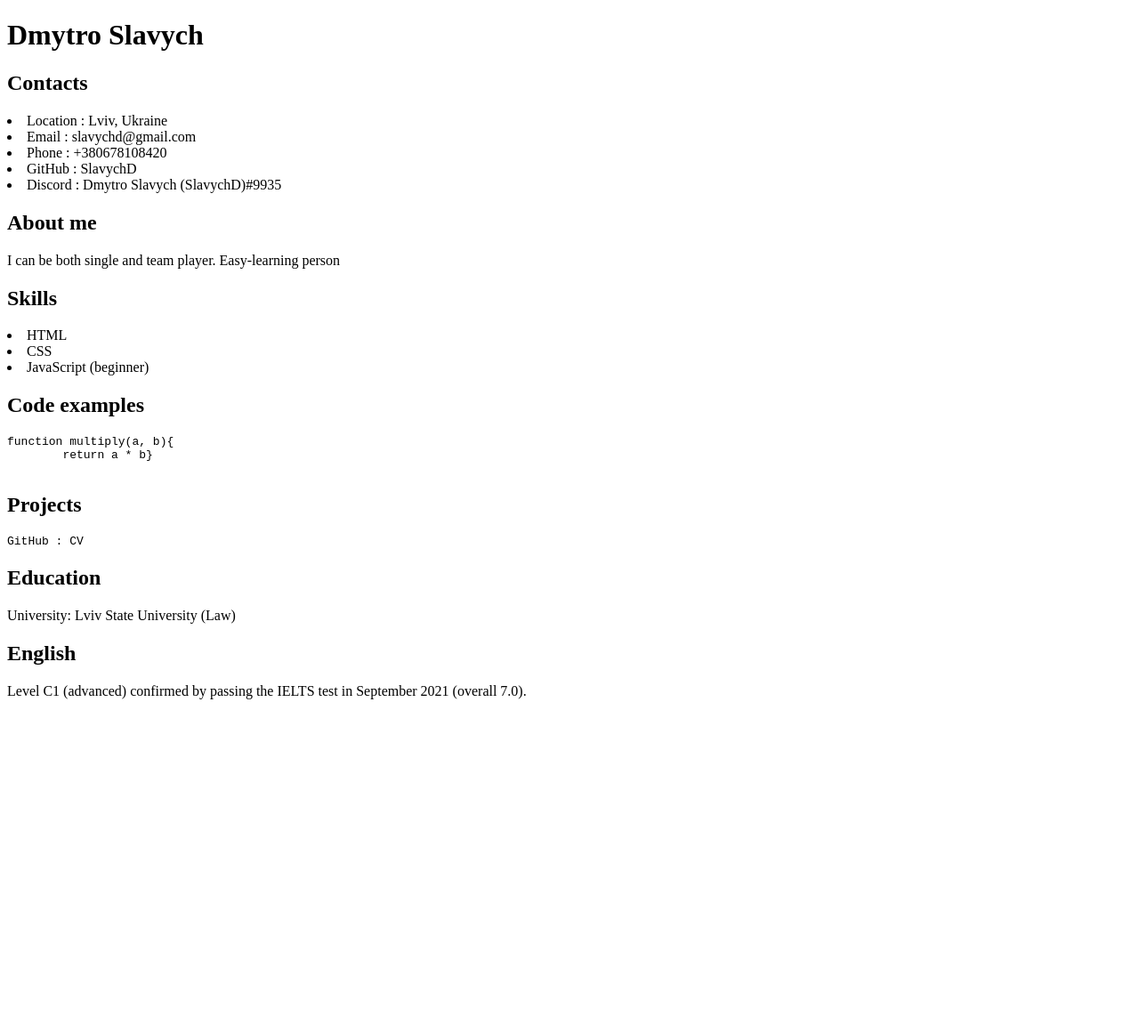
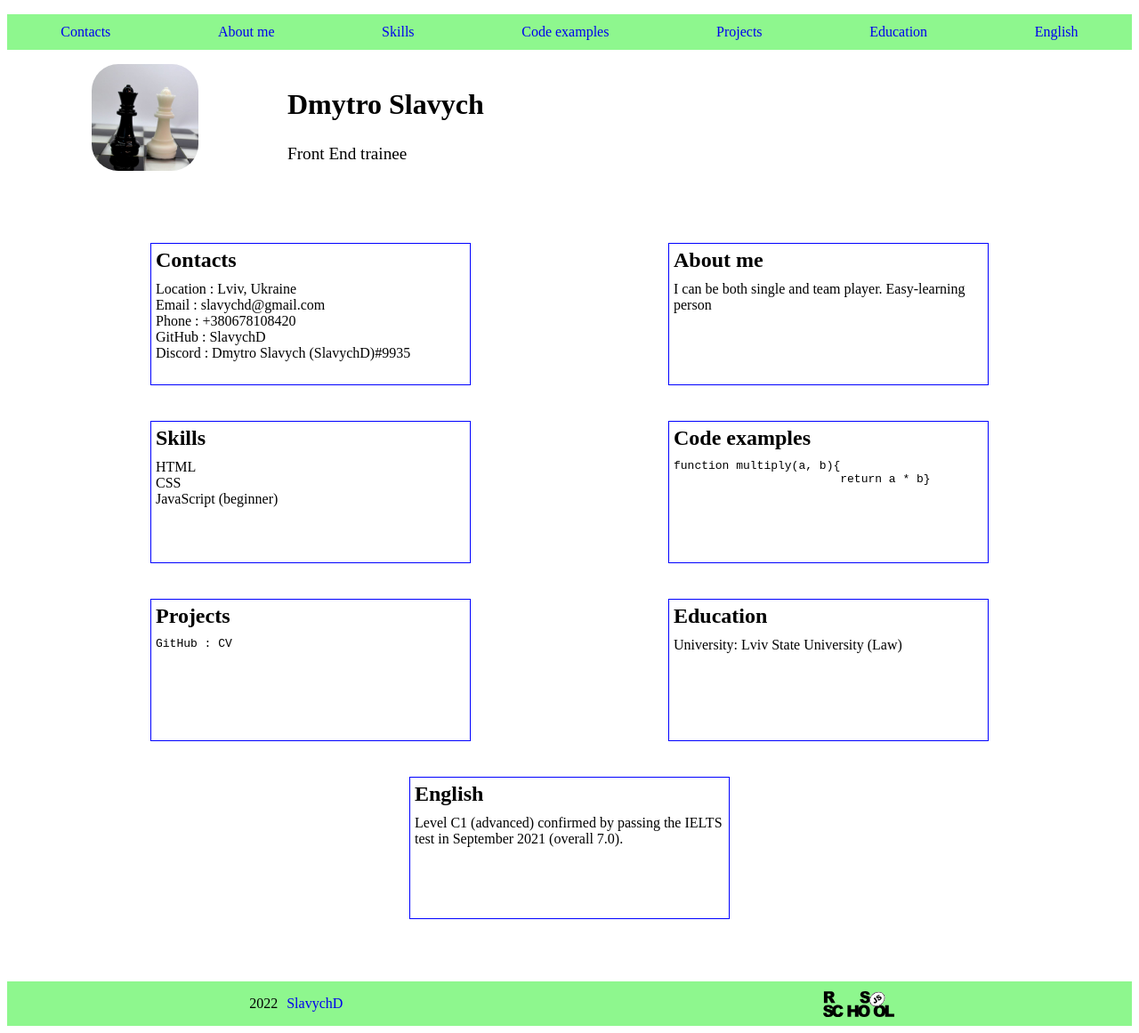
Before and after one commit to SlavychD/rsschool-cv, a plain HTML site: page index.html in a window 1280 px wide. Shown: the whole page at 89% size. Before the commit the page ends 802 px from the top, so only its background shows below. Drawn offline with Linux system fonts and the light colour scheme.

Commit message:
feat: update data in html and css files

```diff
--- a/css/styles.css
+++ b/css/styles.css
@@ -1,3 +1,95 @@
 * {
     box-sizing: border-box;
+    list-style: none;
+    text-decoration: none;
 }
+
+.header {
+    background-color: rgb(142, 247, 142);
+}
+
+.header-links {
+    display: flex;
+    flex-wrap: wrap;
+    justify-content: space-around;
+    line-height: 40px;
+    padding: 0;
+}
+
+.name {
+    display: flex;
+    flex-wrap: wrap;
+    margin: 0 75px;
+}
+
+.name-img {
+    margin: 0 100px 0 20px;
+}
+
+.name img {
+    width: 120px;
+    height: 120px;
+    border-radius: 30px;
+}
+
+.name-data h1 {
+    font-size: 200%;
+}
+
+.name-data p {
+    font-size: 120%;
+}
+
+.main-data {
+    display: flex;
+    flex-wrap: wrap;
+    justify-content: space-around;
+    margin: 50px;
+}
+
+.main-data section {
+    border: 1px solid blue;
+    width: 360px;
+    height: 160px;
+    margin: 20px;
+    padding: 5px;
+    justify-content: center;
+}
+
+section > * {
+    margin: 0;
+    padding: 0;
+}
+
+section h2 {
+    margin-bottom: 10px;
+}
+
+.footer {
+    background-color: rgb(142, 247, 142);
+}
+
+.footer-links {
+    display: flex;
+    flex-wrap: wrap;
+    justify-content: space-around;
+    height: 50px;
+}
+
+.footer-author {
+    display: flex;
+    flex-wrap: wrap;
+}
+
+.footer-author > * {
+    padding: 0 5px;
+}
+
+.footer-rs-school {
+    height: 50px;
+}
+
+.footer-rs-school img {
+    width: 5rem;
+    padding-top: 10px;
+}
--- a/index.html
+++ b/index.html
@@ -5,38 +5,109 @@
     <meta http-equiv="X-UA-Compatible" content="IE=edge">
     <meta name="viewport" content="width=device-width, initial-scale=1.0">
     <title>Dmytro Slavych Resume</title>
+    <link rel="stylesheet" href="css/styles.css">
 </head>
 <body>
+    <header class="header">
+        <nav>
+            <ul class="header-links">
+                <li>
+                    <a href="#contacts">Contacts</a>
+                </li>
+                <li>
+                    <a href="#about">About me</a>
+                </li>
+                <li>
+                    <a href="#skills">Skills</a>
+                </li>
+                <li>
+                    <a href="#codeexample">Code examples</a>
+                </li>
+                <li>
+                    <a href="#projects">Projects</a>
+                </li>
+                <li>
+                    <a href="#education">Education</a>
+                </li>
+                <li>
+                    <a href="#english">English</a>
+                </li>
+            </ul>
+        </nav>
+    </header>
+    <main>
+        <section class="name">
+            <div class="name-img">
+                <img src="images/avatar.jpg" alt="user-logo">
+            </div>
+            <div class="name-data">
                 <h1>Dmytro Slavych</h1>
-
+                <p>Front End trainee</p>
+            </div>
+        </section>
+        <div class="main-data">
+            <section class="contacts" id="contacts">
                 <h2>Contacts</h2>
+                <ul>
                     <li>Location : Lviv, Ukraine</li>
                     <li>Email : slavychd@gmail.com</li>
                     <li>Phone : +380678108420</li>
                     <li>GitHub : SlavychD</li>
                     <li>Discord : Dmytro Slavych (SlavychD)#9935</li>
+                </ul>
+            </section>
 
-    <h2>About me</h2>
+            <section class="about" id="about">
+                <h2 >About me</h2>
                 <p>I can be both single and team player. Easy-learning person</p>
+            </section>
 
-    <h2>Skills</h2>
+            <section class="skills" id="skills">
+                <h2 >Skills</h2>
+                <ul>
                     <li>HTML</li>
                     <li>CSS</li>
                     <li>JavaScript (beginner)</li>
+                </ul>
+            </section>
 
-    <h2>Code examples</h2>
+            <section class="codeexample" id="codeexample">
+                <h2 >Code examples</h2>
                 <pre>function multiply(a, b){
                         return a * b}
                 </pre>
+            </section>
 
-    <h2>Projects</h2>
+            <section class="projects" id="projects">
+                <h2 >Projects</h2>
                 <pre>GitHub : CV</pre>
+            </section>
 
-    <h2>Education</h2>
+            <section class="education" id="education">
+                <h2 >Education</h2>
                 <p>University: Lviv State University (Law)</p>
+            </section>
 
-    <h2>English</h2>
+            <section class="english" id="english">
+                <h2 >English</h2>
                 <p>Level C1 (advanced) confirmed by passing the IELTS test in September 2021 (overall 7.0).</p>
-
+            </section>
+        </div>
+    </main>
+    <footer class="footer">
+        <nav class="footer-links">
+            <div class="footer-author">
+                <p>2022</p>
+                <a href="https://github.com/SlavychD">
+                    <p>SlavychD</p>
+                </a>
+            </div>
+            <div class="footer-rs-school">
+                <a href="https://rs.school/js/">
+                    <img src="icons/rs_school_js.svg" alt="rs-school-logo">
+                </a>
+            </div>
+        </nav>
+    </footer>
 </body>
 </html>
```
Also changed, not shown: icons/rs_school_js.svg (added), images/avatar.jpg (added). Lines whose indentation alone changed are shown as unchanged.
